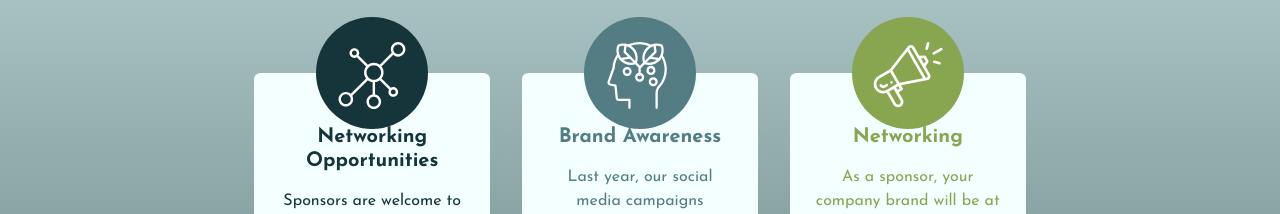
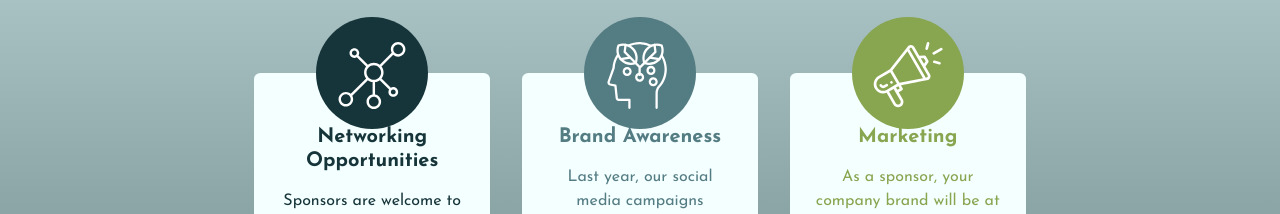
Before and after one commit to uwenergynetwork/energyhacks-frontend, a Vue app: page / in a window 1280 px wide. Shown: the part 3580-3794 px from the top of the page. Built offline with nearby package versions, Linux system fonts and the light colour scheme.

Commit message:
Update Sponsorship.vue

```diff
--- a/src/components/Sponsorship.vue
+++ b/src/components/Sponsorship.vue
@@ -25,7 +25,7 @@
       <div class="col-sm-12 col-md-4 px-3 d-flex align-items-stretch mb-1 my-md-0">
         <div class="col-12 box px-4 pb-4 box-3 shadow-md">
           <img class="logo" src="@/assets/img/website/marketing.svg"/>
-          <h5 class="my-3"><b>Networking</b></h5>
+          <h5 class="my-3"><b>Marketing</b></h5>
           <p>As a sponsor, your company brand will be at the center of this joint endeavor. Your branding will be present on any apparel present at the event and center stage on the hackathon’s website along with any promotional material.</p>
         </div>
       </div>
```
